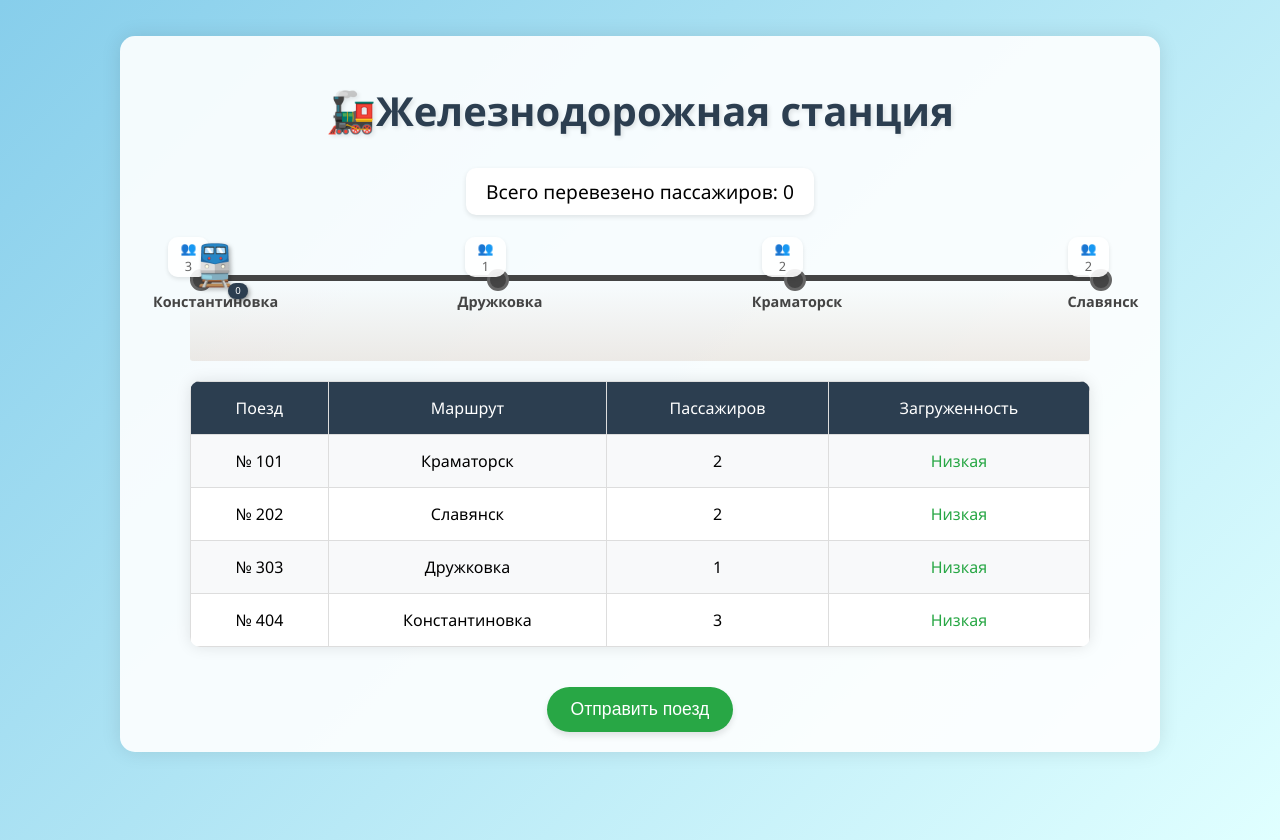
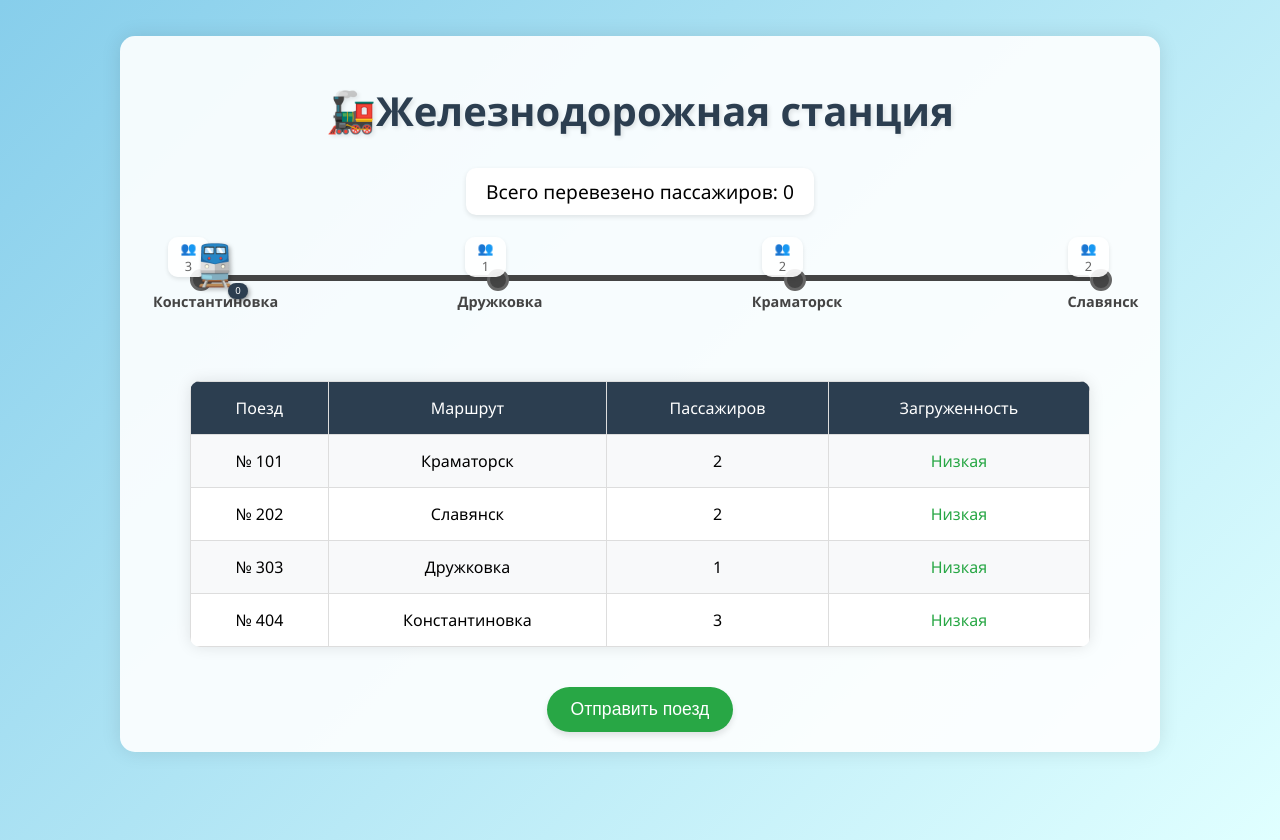
Before and after one commit to sanyaigas/github.io, a plain HTML site: page index.html in a window 1280 px wide. Drawn offline with Linux system fonts and the light colour scheme.

Commit message:
Add files via upload

```diff
--- a/style.css
+++ b/style.css
@@ -57,7 +57,7 @@ h1:hover::before {
     position: relative;
     height: 80px;
     border-top: 6px solid #444;
-    background: linear-gradient(to bottom, transparent 0%, rgba(139, 69, 19, 0.1) 100%);
+    /* background: linear-gradient(to bottom, transparent 0%, rgba(139, 69, 19, 0.1) 100%); */
     border-radius: 3px;
 }
 
```
